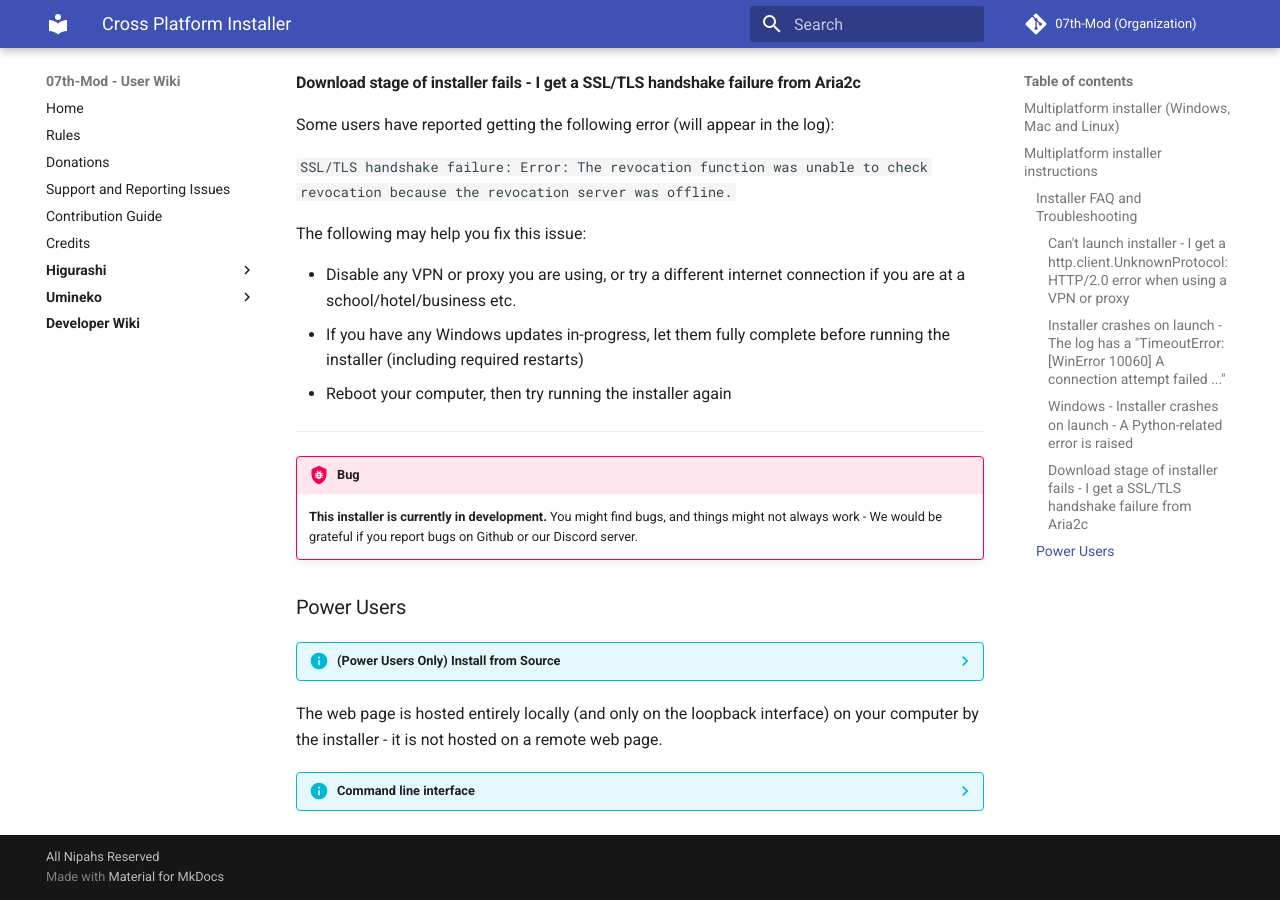
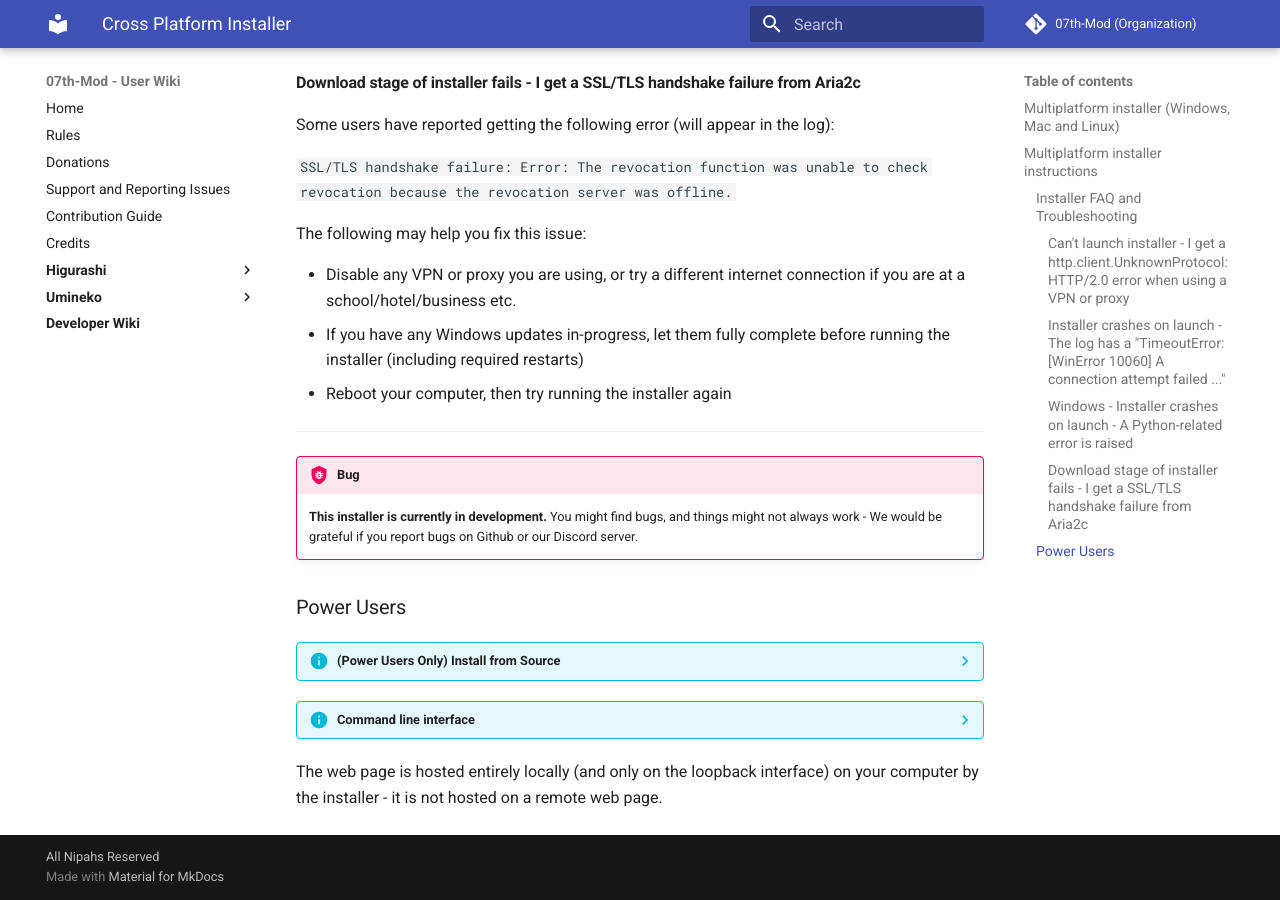
Before and after one commit to 07th-mod/wiki, an MkDocs documentation site: the page built from docs/Snippets/Cross-Platform-Installer.md, in a window 1280 px wide and 900 px high, scrolled down 1243 px. Built offline with MkDocs 1.6.1 and Material for MkDocs 9.7.7, drawn with Linux system fonts in a browser that asks for light colours; part of the change alters nothing that is shown.

```diff
--- a/docs/Snippets/Cross-Platform-Installer.md
+++ b/docs/Snippets/Cross-Platform-Installer.md
@@ -104,7 +104,6 @@ The following may help you fix this issue:
     2. Clone our git repository: `git clone https://github.com/07th-mod/python-patcher.git`
     3. Run `python main.py` or the equivalent command on your system
 
-The web page is hosted entirely locally (and only on the loopback interface) on your computer by the installer - it is not hosted on a remote web page.
 
 ??? info "Command line interface"
     The installer also ships with an alternative command line interface for advanced users, in the form of the `cli.py` script. It can be executed by passing several arguments to it. The following arguments are required:
@@ -119,3 +118,6 @@ The web page is hosted entirely locally (and only on the loopback interface) on
     - `-o MOD_OPTION` -- used to install optional mod options, e.g. `bgm-fix` or `ryukishi-sprites`.
     Can be repeated several times to include multiple options, e.g. `-o bgm-fix -o se-fix`.
     - `--non-steam` -- this should be specified if patching a non-Steam version of a game.
+
+
+The web page is hosted entirely locally (and only on the loopback interface) on your computer by the installer - it is not hosted on a remote web page.
```
